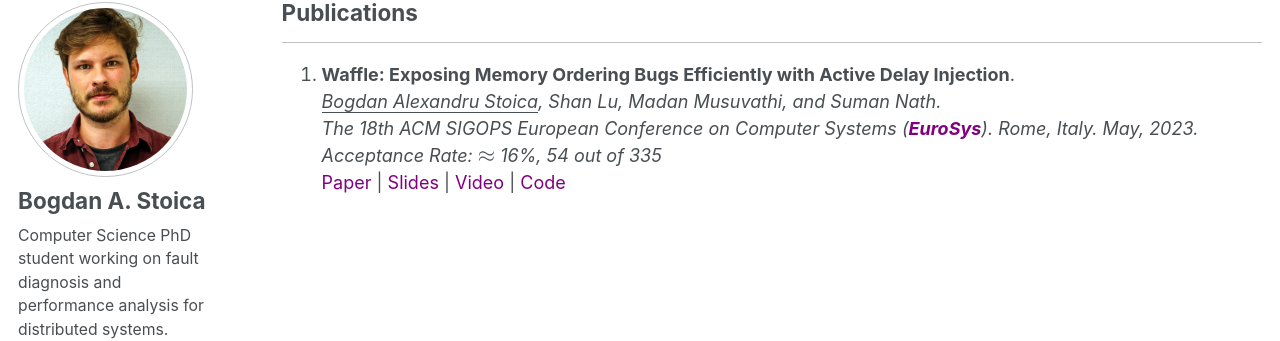
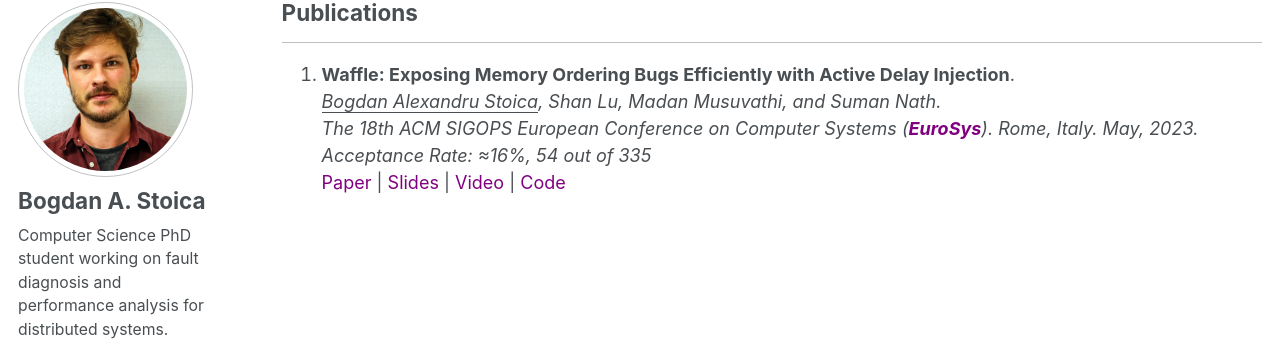
Before and after one commit to bastoica/bastoica.github.io, a Jekyll site: the page built from _pages/publications.md, in a window 1280 px wide. Shown: the part 100-441 px from the top of the page. Built offline with Jekyll 4.4.1, drawn with Linux system fonts in a browser that asks for light colours; formulas are drawn with MathJax 3.

Commit message:
Fix formating error

```diff
--- a/_pages/publications.md
+++ b/_pages/publications.md
@@ -10,5 +10,5 @@ author_profile: true
 1. **Waffle: Exposing Memory Ordering Bugs Efficiently with Active Delay Injection**.
 <i><u>Bogdan Alexandru Stoica</u>, Shan Lu, Madan Musuvathi, and Suman Nath.</i>
 <i>The 18th ACM SIGOPS European Conference on Computer Systems (<a href="https://2023.eurosys.org/" target="_blank"><b>EuroSys</b></a>). Rome, Italy. May, 2023.</i>
-<i>Acceptance Rate: $\approx$ 16%, 54 out of 335</i>
+<i>Acceptance Rate: ≈16%, 54 out of 335</i>
 <a href="" target="_blank">Paper</a> \| <a href="" target="_blank">Slides</a> \| <a href="" target="_blank">Video</a> \| <a href="" target="_blank">Code</a>
```
